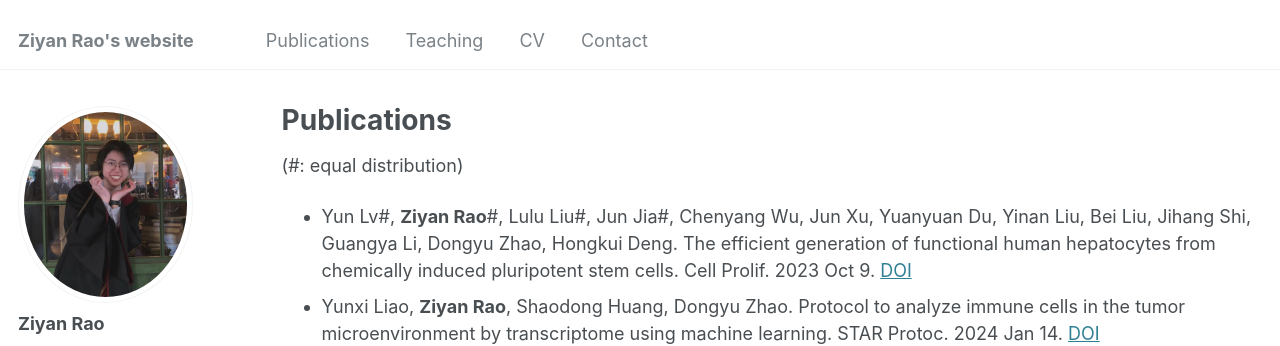
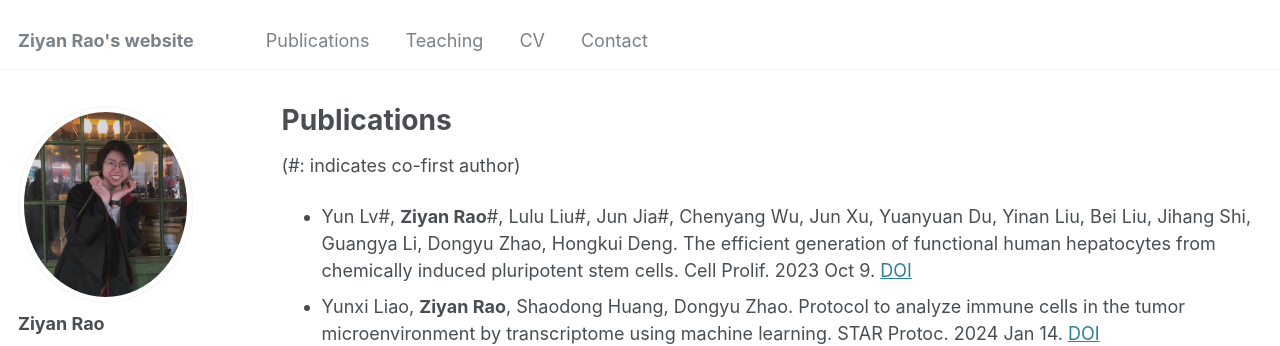
Before and after one commit to starrzy/starrzy.github.io, a Jekyll site: the page built from _pages/publications.md, in a window 1280 px wide. Shown: the top 346 px of the page. Built offline with Jekyll 4.4.1, drawn with Linux system fonts in a browser that asks for light colours; some web fonts are replaced.

Commit message:
Update publications.md

```diff
--- a/_pages/publications.md
+++ b/_pages/publications.md
@@ -11,7 +11,7 @@ author_profile: true
 
 {% include base_path %}
 
-(\#: equal distribution)
+(\#: indicates co-first author)
 
 [//]: - **Ziyan Rao**\#, Min Zhang\#, Shaodong Huang, Chenyang Wu, Yuheng Zhou, Weijie Zhang, Xia Lin, Dongyu Zhao. CADTAD: CAncer Driver Topologically Associated Domains identify oncogenic and tumor suppressivelncRNAs. Genome Res. (in revision) [bioRxiv](https://www.biorxiv.org/content/10.1101/2024.03.19.585685v1)
 [//]: - **Ziyan Rao**, Chenyang Wu, Yunxi Liao, Chuan Ye, Shaodong Huang, Dongyu Zhao. POCALI: Prediction and insight On CAncer LncRNAs by Integrating multi-omics data with machine learning. Small Methods. (under review) [Github](https://github.com/starrzy/POCALI)
```
